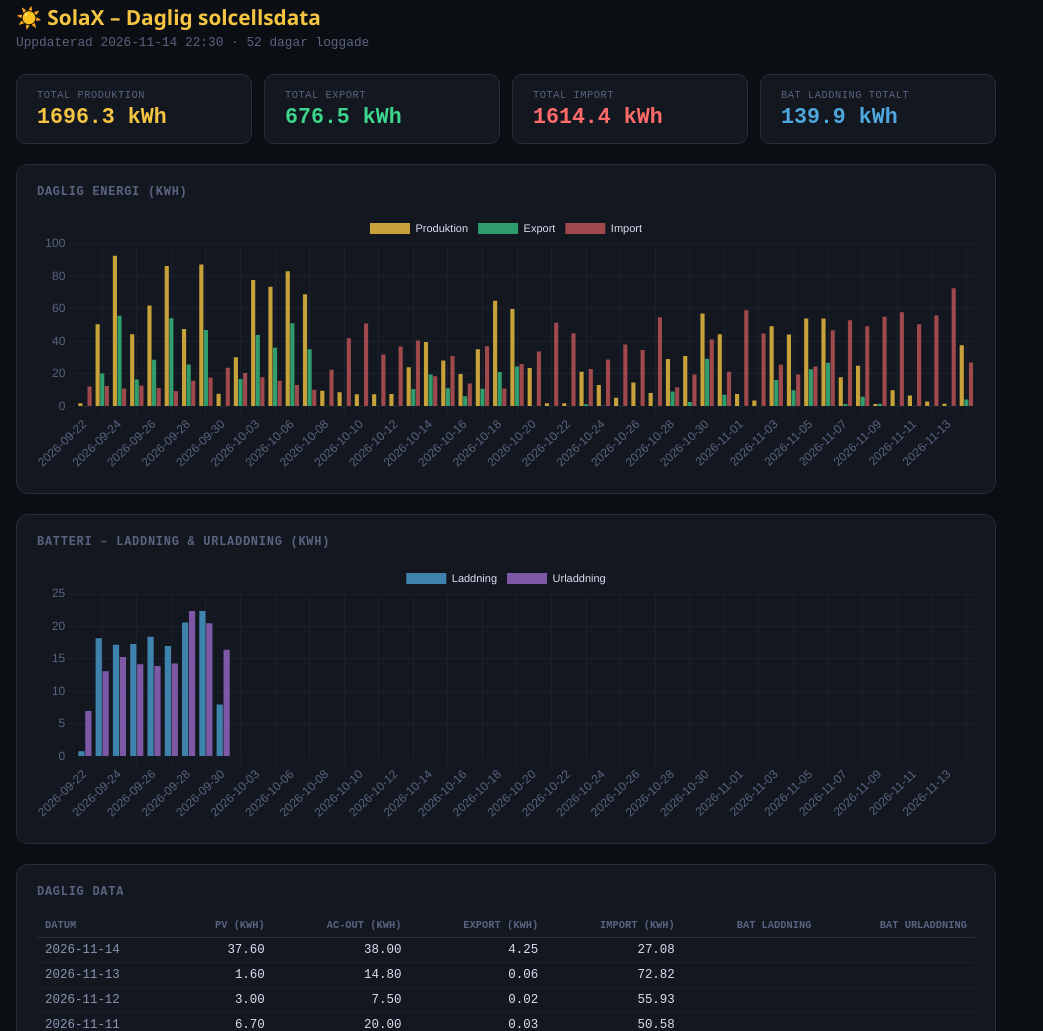
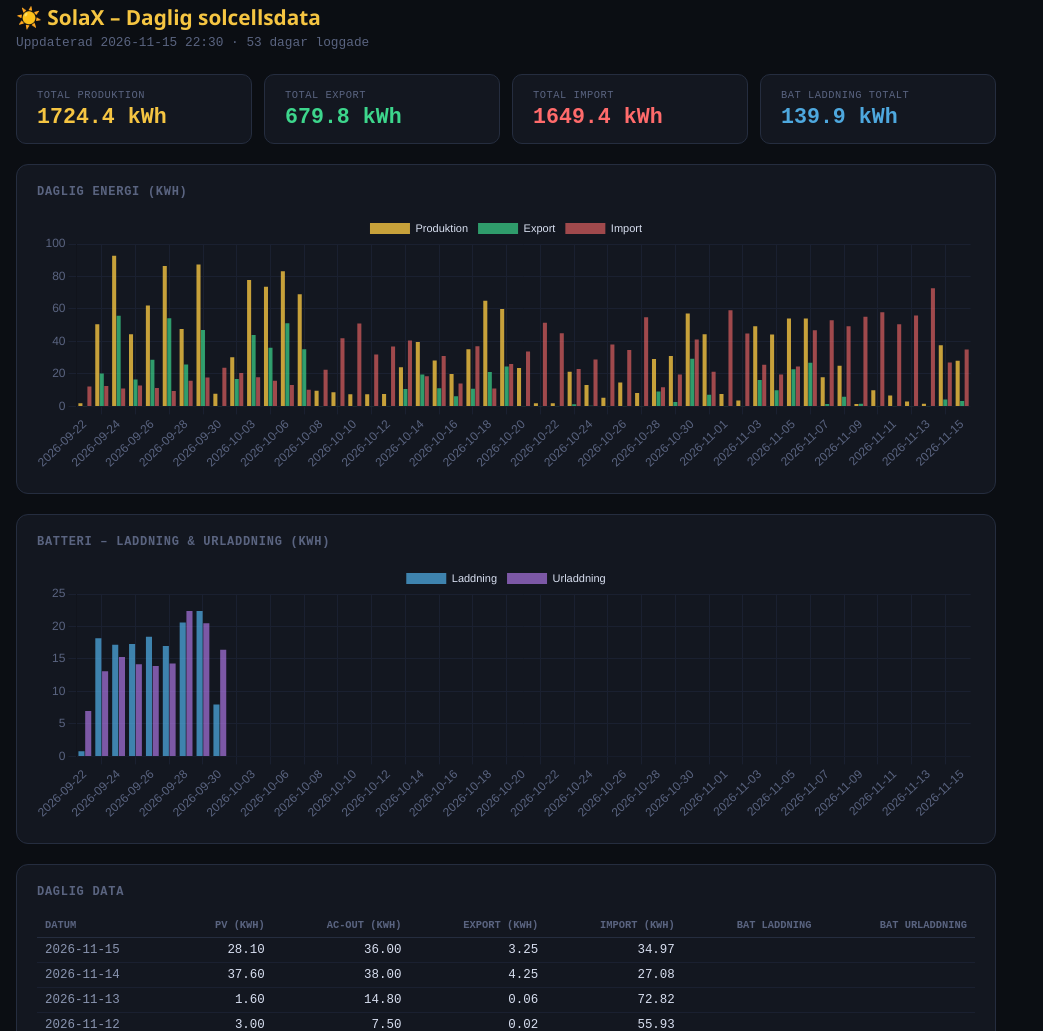
Before and after one commit to rotski/solax-daglig, a plain HTML site: page docs/index.html in a window 1280 px wide. Shown: the part 21-1052 px from the top of the page, without its empty margins (0-1043 px from the left). Drawn offline with nearby package versions, Linux system fonts and the light colour scheme.

Commit message:
data: 2026-11-15

```diff
--- a/docs/index.html
+++ b/docs/index.html
@@ -34,12 +34,12 @@ tr:hover td{background:#1a2030}
 </head>
 <body>
 <h1>☀️ SolaX – Daglig solcellsdata</h1>
-<p class="sub">Uppdaterad 2026-11-14 22:30 · 52 dagar loggade</p>
+<p class="sub">Uppdaterad 2026-11-15 22:30 · 53 dagar loggade</p>
 
 <div class="stats">
-  <div class="stat"><div class="label">Total produktion</div><div class="val gold">1696.3 kWh</div></div>
-  <div class="stat"><div class="label">Total export</div><div class="val green">676.5 kWh</div></div>
-  <div class="stat"><div class="label">Total import</div><div class="val red">1614.4 kWh</div></div>
+  <div class="stat"><div class="label">Total produktion</div><div class="val gold">1724.4 kWh</div></div>
+  <div class="stat"><div class="label">Total export</div><div class="val green">679.8 kWh</div></div>
+  <div class="stat"><div class="label">Total import</div><div class="val red">1649.4 kWh</div></div>
   <div class="stat"><div class="label">Bat laddning totalt</div><div class="val blue">139.9 kWh</div></div>
 </div>
 
@@ -60,7 +60,8 @@ tr:hover td{background:#1a2030}
       <th>Export (kWh)</th><th>Import (kWh)</th>
       <th>Bat laddning</th><th>Bat urladdning</th>
     </tr></thead>
-    <tbody><tr><td>2026-11-14</td><td>37.60</td><td>38.00</td><td>4.25</td><td>27.08</td><td></td><td></td></tr>
+    <tbody><tr><td>2026-11-15</td><td>28.10</td><td>36.00</td><td>3.25</td><td>34.97</td><td></td><td></td></tr>
+<tr><td>2026-11-14</td><td>37.60</td><td>38.00</td><td>4.25</td><td>27.08</td><td></td><td></td></tr>
 <tr><td>2026-11-13</td><td>1.60</td><td>14.80</td><td>0.06</td><td>72.82</td><td></td><td></td></tr>
 <tr><td>2026-11-12</td><td>3.00</td><td>7.50</td><td>0.02</td><td>55.93</td><td></td><td></td></tr>
 <tr><td>2026-11-11</td><td>6.70</td><td>20.00</td><td>0.03</td><td>50.58</td><td></td><td></td></tr>
@@ -117,8 +118,8 @@ tr:hover td{background:#1a2030}
 </div>
 
 <script>
-const L=["2026-09-22", "2026-09-23", "2026-09-24", "2026-09-25", "2026-09-26", "2026-09-27", "2026-09-28", "2026-09-29", "2026-09-30", "2026-10-02", "2026-10-03", "2026-10-04", "2026-10-06", "2026-10-07", "2026-10-08", "2026-10-09", "2026-10-10", "2026-10-11", "2026-10-12", "2026-10-13", "2026-10-14", "2026-10-15", "2026-10-16", "2026-10-17", "2026-10-18", "2026-10-19", "2026-10-20", "2026-10-21", "2026-10-22", "2026-10-23", "2026-10-24", "2026-10-25", "2026-10-26", "2026-10-27", "2026-10-28", "2026-10-29", "2026-10-30", "2026-10-31", "2026-11-01", "2026-11-02", "2026-11-03", "2026-11-04", "2026-11-05", "2026-11-06", "2026-11-07", "2026-11-08", "2026-11-09", "2026-11-10", "2026-11-11", "2026-11-12", "2026-11-13", "2026-11-14"];
-const P=[2.00,50.60,92.70,44.50,62.10,86.40,47.60,87.30,7.80,30.20,77.80,73.70,83.20,69.10,9.60,8.70,7.40,7.40,7.60,24.10,39.60,28.20,19.90,35.20,65.10,59.90,23.70,2.00,2.00,21.40,13.10,5.30,14.70,8.30,29.20,31.00,57.20,44.50,7.60,3.60,49.40,44.20,54.10,54.10,17.90,25.00,1.40,10.00,6.70,3.00,1.60,37.60],EX=[0.04,20.19,55.78,16.52,28.70,54.35,25.77,47.07,0.11,16.80,43.97,36.07,51.21,35.24,0.04,0.07,0.08,0.14,0.06,10.78,19.68,11.19,6.19,10.92,21.11,24.54,0.14,0.07,0.10,1.27,0.32,0.01,0.15,0.07,9.19,2.78,29.39,7.13,0.10,0.06,16.24,9.92,22.82,26.87,1.42,5.89,1.59,0.04,0.03,0.02,0.06,4.25],IM=[12.27,12.56,11.09,12.80,11.39,9.50,15.85,17.84,23.83,20.57,17.99,15.80,13.13,10.26,22.52,41.89,51.06,31.90,36.87,40.54,18.63,31.10,14.06,37.11,11.00,26.16,33.87,51.50,45.07,23.07,28.83,38.17,34.71,54.88,11.77,19.58,41.25,21.40,59.19,44.89,25.63,19.58,24.51,46.91,53.00,49.36,55.15,57.95,50.58,55.93,72.82,27.08],BC=[0.80,18.20,17.20,17.30,18.40,17.00,20.60,22.40,8.00,null,null,null,null,null,null,null,null,null,null,null,null,null,null,null,null,null,null,null,null,null,null,null,null,null,null,null,null,null,null,null,null,null,null,null,null,null,null,null,null,null,null,null],BD=[7.00,13.10,15.30,14.20,13.90,14.30,22.40,20.50,16.40,null,null,null,null,null,null,null,null,null,null,null,null,null,null,null,null,null,null,null,null,null,null,null,null,null,null,null,null,null,null,null,null,null,null,null,null,null,null,null,null,null,null,null];
+const L=["2026-09-22", "2026-09-23", "2026-09-24", "2026-09-25", "2026-09-26", "2026-09-27", "2026-09-28", "2026-09-29", "2026-09-30", "2026-10-02", "2026-10-03", "2026-10-04", "2026-10-06", "2026-10-07", "2026-10-08", "2026-10-09", "2026-10-10", "2026-10-11", "2026-10-12", "2026-10-13", "2026-10-14", "2026-10-15", "2026-10-16", "2026-10-17", "2026-10-18", "2026-10-19", "2026-10-20", "2026-10-21", "2026-10-22", "2026-10-23", "2026-10-24", "2026-10-25", "2026-10-26", "2026-10-27", "2026-10-28", "2026-10-29", "2026-10-30", "2026-10-31", "2026-11-01", "2026-11-02", "2026-11-03", "2026-11-04", "2026-11-05", "2026-11-06", "2026-11-07", "2026-11-08", "2026-11-09", "2026-11-10", "2026-11-11", "2026-11-12", "2026-11-13", "2026-11-14", "2026-11-15"];
+const P=[2.00,50.60,92.70,44.50,62.10,86.40,47.60,87.30,7.80,30.20,77.80,73.70,83.20,69.10,9.60,8.70,7.40,7.40,7.60,24.10,39.60,28.20,19.90,35.20,65.10,59.90,23.70,2.00,2.00,21.40,13.10,5.30,14.70,8.30,29.20,31.00,57.20,44.50,7.60,3.60,49.40,44.20,54.10,54.10,17.90,25.00,1.40,10.00,6.70,3.00,1.60,37.60,28.10],EX=[0.04,20.19,55.78,16.52,28.70,54.35,25.77,47.07,0.11,16.80,43.97,36.07,51.21,35.24,0.04,0.07,0.08,0.14,0.06,10.78,19.68,11.19,6.19,10.92,21.11,24.54,0.14,0.07,0.10,1.27,0.32,0.01,0.15,0.07,9.19,2.78,29.39,7.13,0.10,0.06,16.24,9.92,22.82,26.87,1.42,5.89,1.59,0.04,0.03,0.02,0.06,4.25,3.25],IM=[12.27,12.56,11.09,12.80,11.39,9.50,15.85,17.84,23.83,20.57,17.99,15.80,13.13,10.26,22.52,41.89,51.06,31.90,36.87,40.54,18.63,31.10,14.06,37.11,11.00,26.16,33.87,51.50,45.07,23.07,28.83,38.17,34.71,54.88,11.77,19.58,41.25,21.40,59.19,44.89,25.63,19.58,24.51,46.91,53.00,49.36,55.15,57.95,50.58,55.93,72.82,27.08,34.97],BC=[0.80,18.20,17.20,17.30,18.40,17.00,20.60,22.40,8.00,null,null,null,null,null,null,null,null,null,null,null,null,null,null,null,null,null,null,null,null,null,null,null,null,null,null,null,null,null,null,null,null,null,null,null,null,null,null,null,null,null,null,null,null],BD=[7.00,13.10,15.30,14.20,13.90,14.30,22.40,20.50,16.40,null,null,null,null,null,null,null,null,null,null,null,null,null,null,null,null,null,null,null,null,null,null,null,null,null,null,null,null,null,null,null,null,null,null,null,null,null,null,null,null,null,null,null,null];
 new Chart('c1',{
   type:'bar',data:{labels:L,datasets:[
     {label:'Produktion',data:P,backgroundColor:'rgba(245,197,66,.8)'},
--- a/solax_data.csv
+++ b/solax_data.csv
@@ -51,3 +51,4 @@ datum,pv_kwh,ac_kwh,export_kwh,import_kwh,bat_charge_kwh,bat_discharge_kwh
 2026-11-12,3.00,7.50,0.02,55.93,,
 2026-11-13,1.60,14.80,0.06,72.82,,
 2026-11-14,37.60,38.00,4.25,27.08,,
+2026-11-15,28.10,36.00,3.25,34.97,,
```
